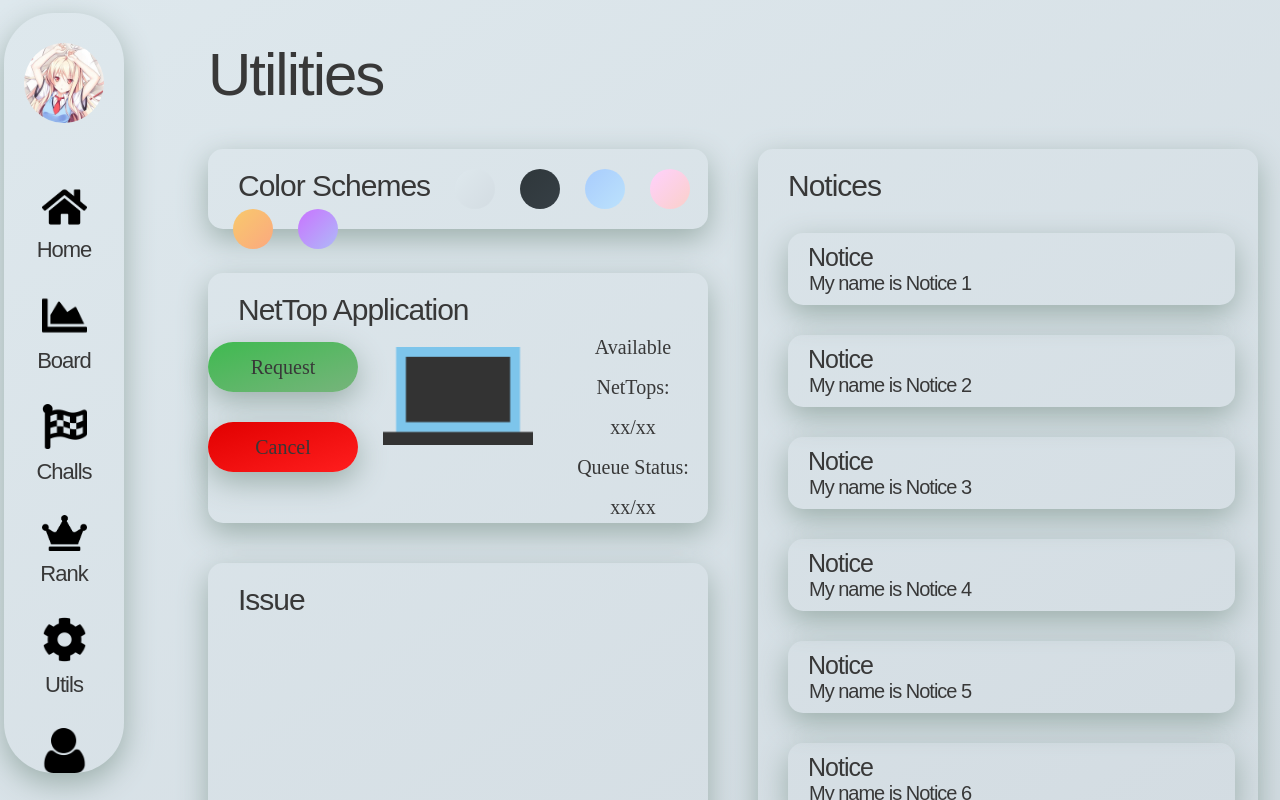
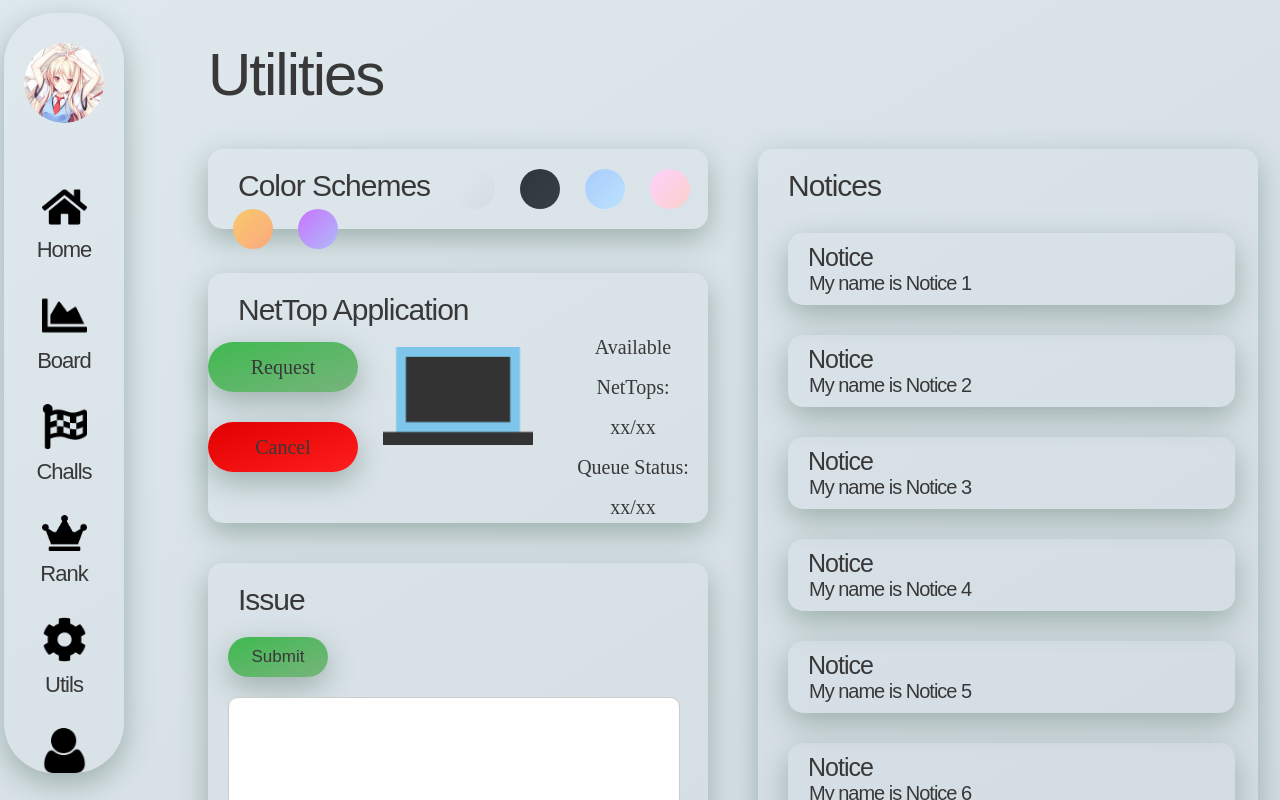
Before and after one commit to Endcat/ciscn-ctfplatform, a Vue app: page /utils in a window 1280 px wide. Built offline with nearby package versions, Linux system fonts and the light colour scheme.

Commit message:
Update utils issue

```diff
--- a/src/views/Utils.vue
+++ b/src/views/Utils.vue
@@ -41,6 +41,10 @@
                 <div class="title issue-board-title">
                     Issue
                 </div>
+                <form action="xxx" method="get">
+                    <input :style="$store.state.activeScheme.boxShadow" class="submit-btn" type="submit" value="Submit" />
+                    <textarea id="issue-content" type="text" name="issue" />
+                </form>
             </div>
         </div>
         <div class="right-board">
@@ -317,7 +321,46 @@
     .apply-board-title{
         display: block;
     }
-    .nettop-status{
+    .submit-btn{
+        position: relative;
+        width: 100px;
+        height: 40px;
+        font-size: 17px;
+        line-height: 40px;
+        border-radius: 50px;
         text-align: center;
+        text-indent: 0;
+        transition: all 0.2s linear;
+        border: none;
+        background: linear-gradient(to bottom right, rgb(63, 186, 80), rgb(119, 180, 124));
+    }
+    .issue-board input{
+        display: block;
+        outline-style: none;
+        margin-left: 20px;
+        margin-top: 20px;
+    }
+    .issue-board textarea{
+        display: block;
+        outline-style: none;
+        margin-left: 20px;
+        margin-top: 20px;
+        resize: none;
+    }
+    #issue-content{
+        position: relative;
+        height: 120px;
+        border-radius: 10px;
+        width: 90%;
+        outline-style: none;
+        border: 1px solid #ccc;
+    }
+    .submit-btn:active{
+        color: white;
+        background: linear-gradient(to bottom right, rgb(174, 186, 248), rgb(202, 218, 248));
+    }
+    .submit-btn:hover {
+        color: white;
+
     }
 </style>
```
